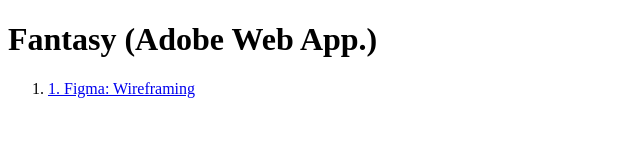
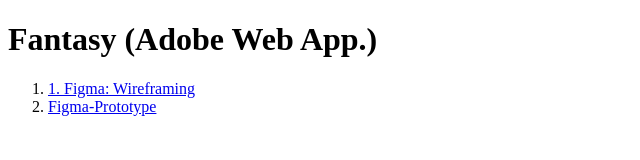
Before and after one commit to dannyg06/fantasy., a plain HTML site: page index.html in a window 1280 px wide. Shown: the whole page, without its empty margins (0-640 px from the left). Drawn offline with Linux system fonts and the light colour scheme.

Commit message:
Update index.html

```diff
--- a/index.html
+++ b/index.html
@@ -10,6 +10,7 @@
     <h1>Fantasy (Adobe Web App.)</h1>
     <ol>
         <li><a href="https://www.figma.com/design/D6C3qgHNxCXwkWhMGDBVrI/Figma-Wireframe-by-Danny-G.?node-id=0-1&node-type=canvas&t=5u9xhkm18TmdlE3q-0" target="_blank">1. Figma: Wireframing</li>
+        <li><a href="https://www.figma.com/design/sp2Q38fwLGjW5CII7XbbGV/A-noob's-guide-(Figma-Prototype)?node-id=0-1&t=xT6uYlSpzGLUbqQ3-1">Figma-Prototype</a></li>
 
     </ol>
 </body>
```
